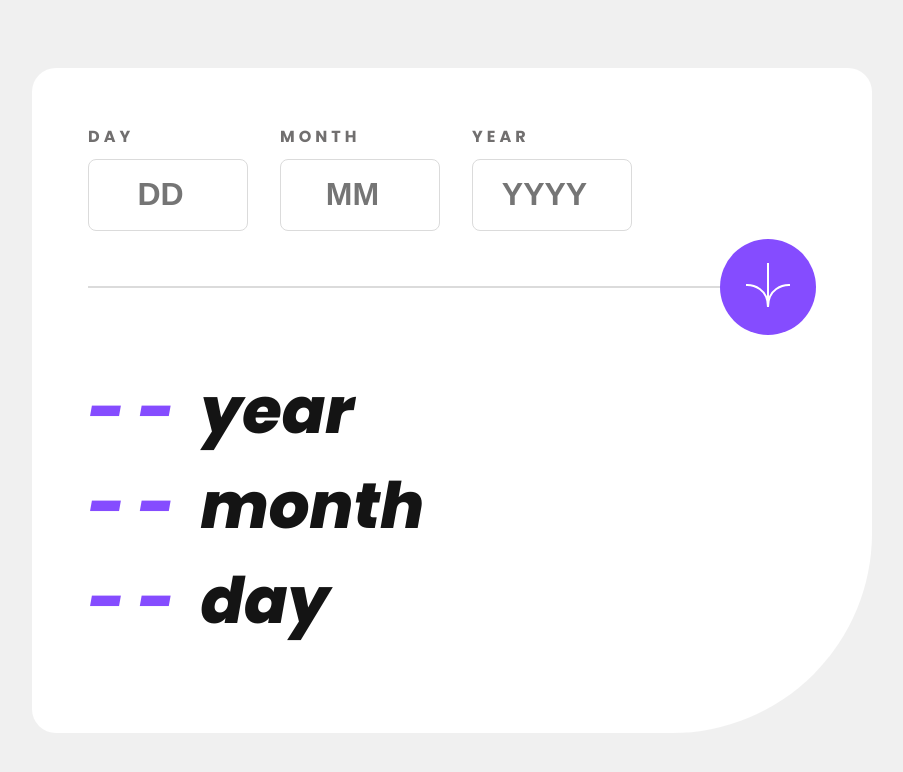
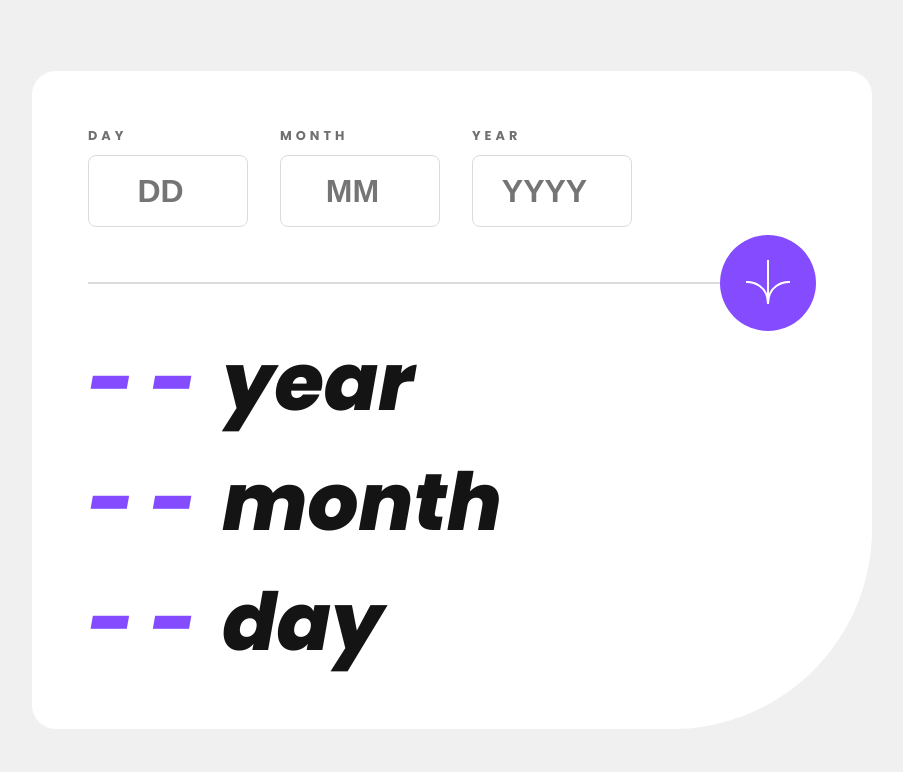
Before and after one commit to Alez05/age-calculator-app, a React (Vite) app: page / in a window 1280 px wide. Shown: the top 772 px of the page, without its empty margins (188-1091 px from the left). Built offline with nearby package versions, Linux system fonts and the light colour scheme.

Commit message:
update css

```diff
--- a/src/index.css
+++ b/src/index.css
@@ -64,7 +64,7 @@ height: 100vh;
 
 .input-text {
   color: var(--Smokey-grey);
-  font-size: 0.5rem;
+  font-size: 0.4rem;
   font-weight: 700;
   letter-spacing: 4px;
   margin: 0px;
@@ -139,7 +139,7 @@ input:focus {
 
 .result-age h1 {
   margin: 0px;
-  font-size: 2rem;
+  font-size: 2.5rem;
   font-weight: 800;
   font-style: italic;
 
```
